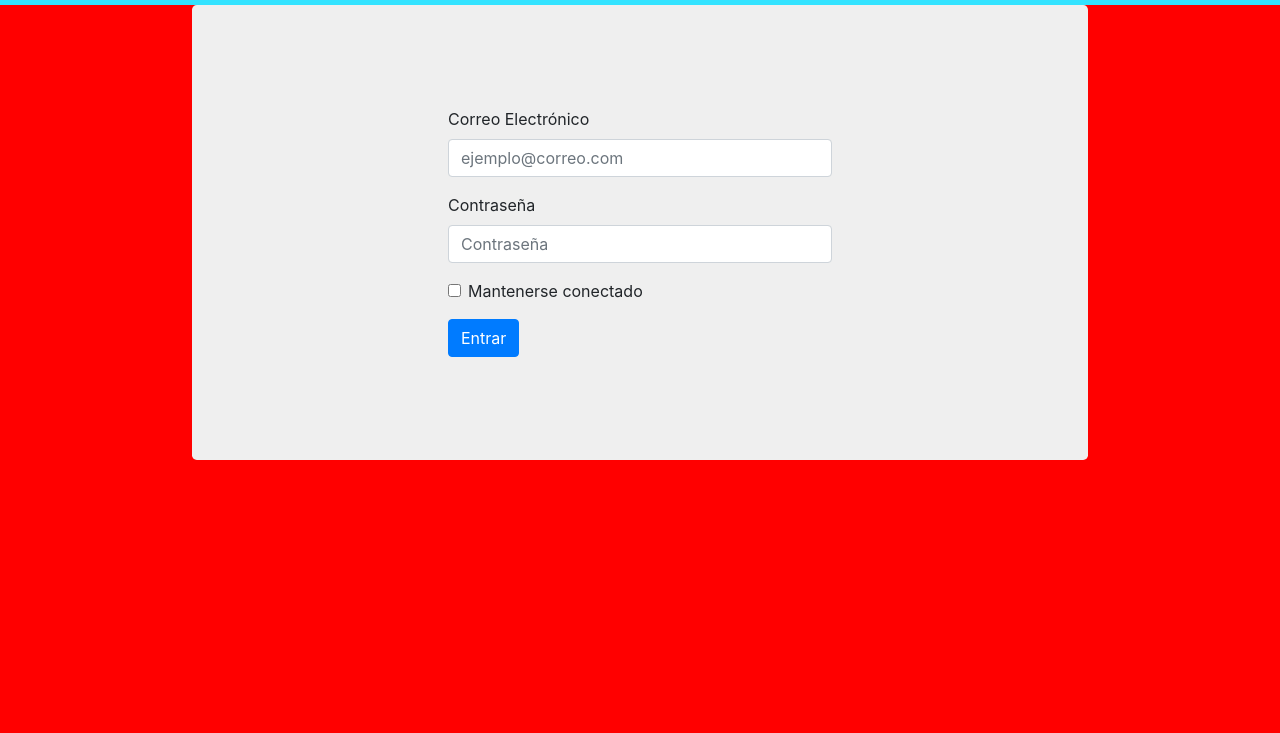
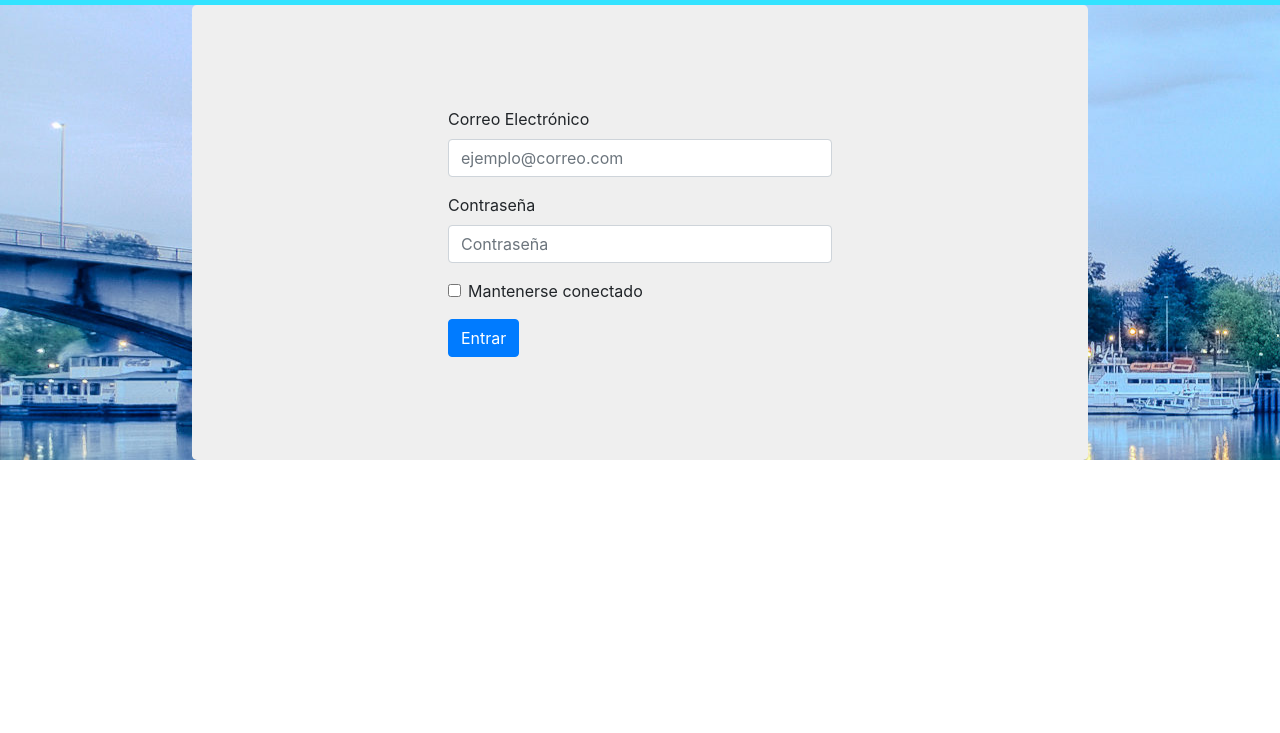
Before and after one commit to MasterH12/CESFAM-FRANCIA-VALDIVIA, a plain HTML site: page public/admin/intranet.html in a window 1280 px wide. Shown: the part 67-800 px from the top of the page. Drawn offline with nearby package versions, Linux system fonts and the light colour scheme; no server answers; files whose address does not match are found by name.

Commit message:
intento imagen 1

```diff
--- a/public/admin/intranet.html
+++ b/public/admin/intranet.html
@@ -37,7 +37,8 @@
 			}
 		</script>
 	</head>
-	<body align="center" style="background-color: red">
+	<body align="center">
+		<div style="width:100%;background-image:url(../images/valdivia.jpg);position:fixed">
 		<nav class="navbar navbar-expand-lg navbar-light bg-primary">
 		  <a class="navbar-brand" href="inicio.html">Inicio</a>
 		  <button class="navbar-toggler" type="button" data-toggle="collapse" data-target="#navbarSupportedContent" aria-controls="navbarSupportedContent" aria-expanded="false" aria-label="Toggle navigation">
@@ -137,5 +138,6 @@
 				</div>
 			</div>
 		</div>
+	</div>
 	</body>
 </html>
```
